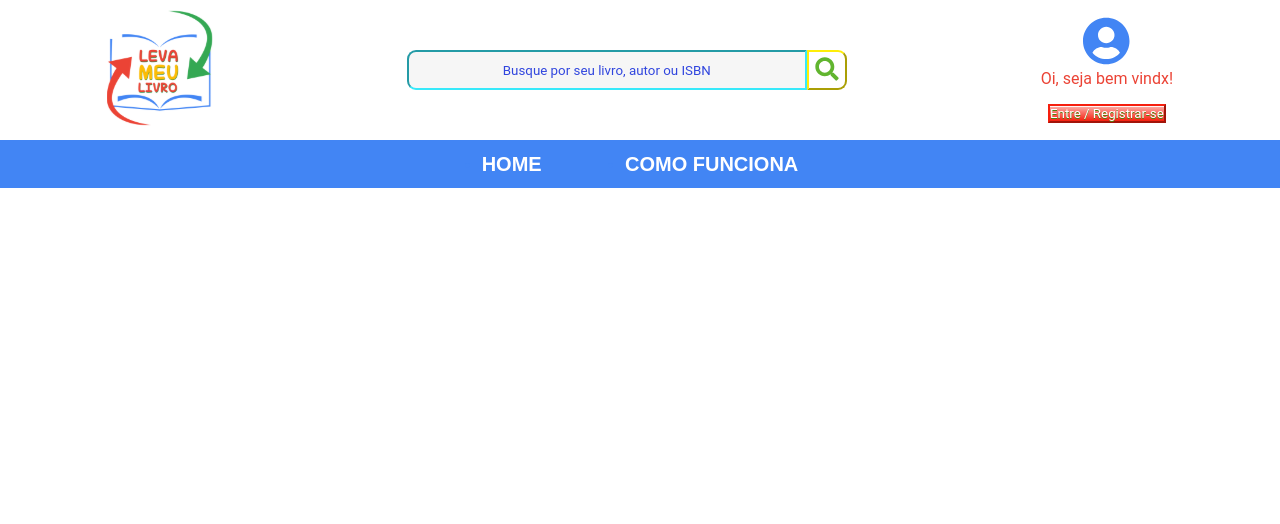
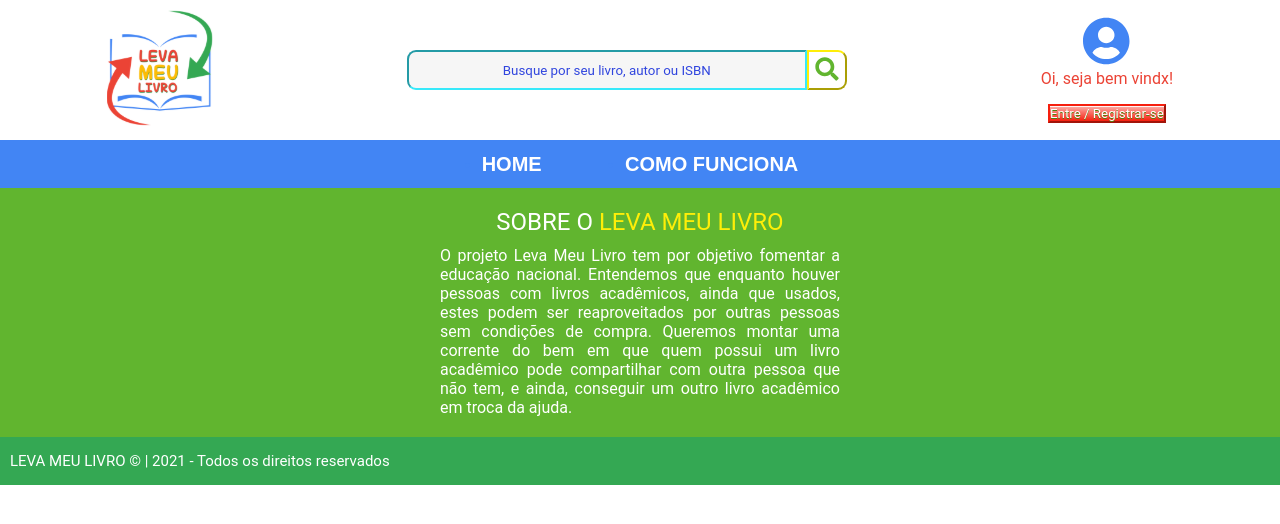
Before and after one commit to JG-OLIVEIRA/levameulivro-frontend, a React (Create React App) app: page / in a window 1280 px wide. Shown: the top 524 px of the page. Built offline with nearby package versions, Linux system fonts and the light colour scheme.

Commit message:
adding footer and css

```diff
--- a/src/App.js
+++ b/src/App.js
@@ -1,8 +1,14 @@
 import Header from "./components/Header";
+import Footer from "./components/Footer";
 import "./styles/global.css";
 
 function App() {
-  return <Header />;
+  return (
+    <>
+      <Header />
+      <Footer />
+    </>
+  );
 }
 
 export default App;
--- /dev/null
+++ b/src/components/Footer.js
@@ -0,0 +1,27 @@
+import styles from "../styles/components/Footer.module.css";
+
+function Footer() {
+  return (
+    <footer className={styles.footerContainer}>
+      <div className={styles.about}>
+        <h1>
+          SOBRE O <strong>LEVA MEU LIVRO</strong>
+        </h1>
+        <p>
+          O projeto Leva Meu Livro tem por objetivo fomentar a educação
+          nacional. Entendemos que enquanto houver pessoas com livros
+          acadêmicos, ainda que usados, estes podem ser reaproveitados por
+          outras pessoas sem condições de compra. Queremos montar uma corrente
+          do bem em que quem possui um livro acadêmico pode compartilhar com
+          outra pessoa que não tem, e ainda, conseguir um outro livro acadêmico
+          em troca da ajuda.
+        </p>
+      </div>
+      <div className={styles.license}>
+        <h1>LEVA MEU LIVRO © | 2021 - Todos os direitos reservados </h1>
+      </div>
+    </footer>
+  );
+}
+
+export default Footer;
--- /dev/null
+++ b/src/styles/components/Footer.module.css
@@ -0,0 +1,46 @@
+.footerContainer {
+  display: flex;
+  flex-direction: column;
+  align-items: center;
+  justify-content: center;
+  background: #61b52f;
+}
+
+h1 {
+  text-align: center;
+  font-family: "Roboto";
+  font-style: normal;
+  font-weight: normal;
+  margin-top: 20px;
+  font-size: 24px;
+  line-height: 28px;
+  color: #ffffff;
+}
+
+strong {
+  font-family: "Roboto";
+  font-style: normal;
+  font-weight: normal;
+  font-size: 24px;
+  line-height: 28px;
+  color: #feee08;
+}
+
+p {
+  color: #ffffff;
+  text-align: justify;
+  margin: 10px 10px;
+  width: 25rem;
+}
+
+.license {
+  width: 100%;
+  background: #34a853;
+  margin-top: 10px;
+}
+
+.license h1 {
+  font-size: 15px;
+  text-align: start;
+  margin: 10px 10px;
+}
```
